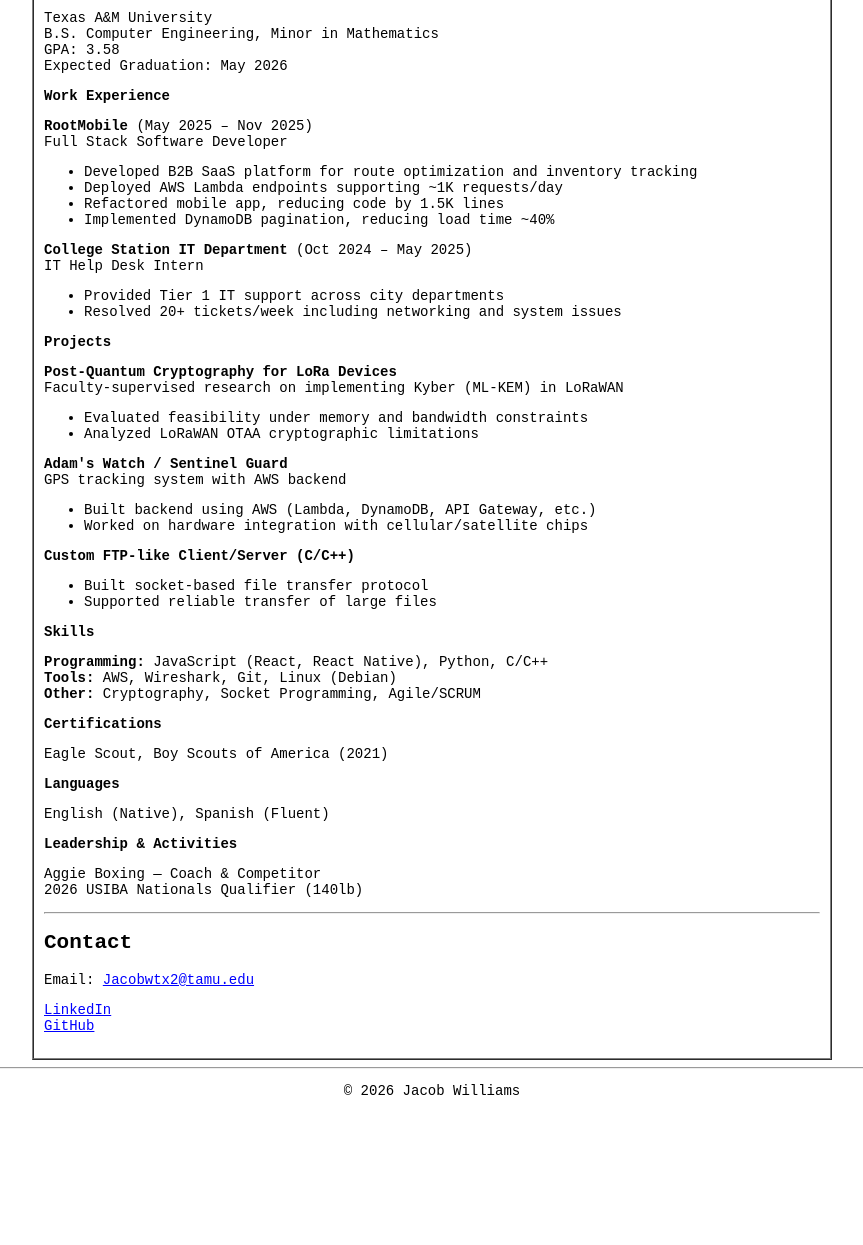
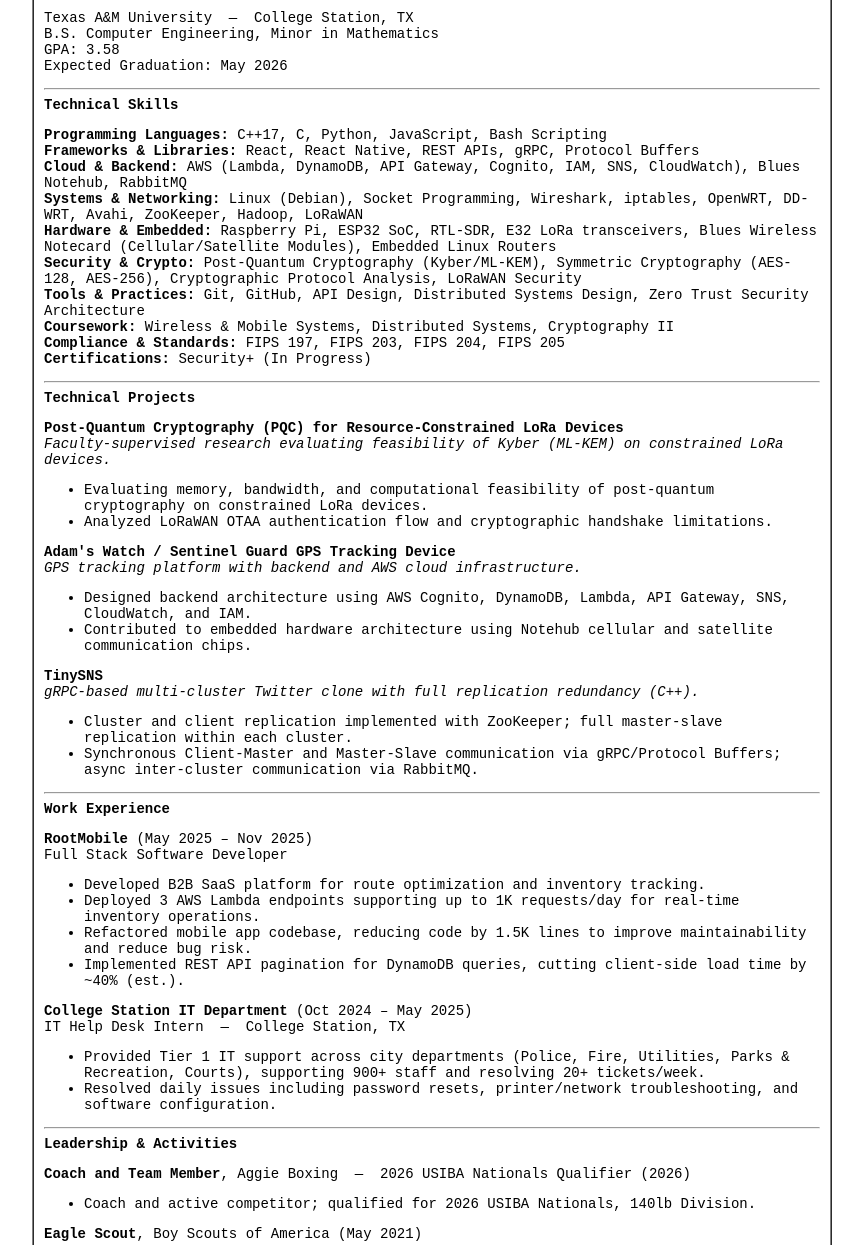
Before and after one commit to coolguyrandy/coolguyrandy.github.io, a plain HTML site: page index.html in a window 1280 px wide. Shown: the part 620-1865 px from the top of the page, without its empty margins (208-1071 px from the left). Before the commit the page ends 1733 px from the top, so only its background shows below. Drawn offline with Linux system fonts and the light colour scheme.

Commit message:
Updated resume

```diff
--- a/index.html
+++ b/index.html
@@ -39,14 +39,11 @@
 Howdy! My name is Jacob Williams (not Randy, although he is a very cool guy). I am a Computer Engineering student at Texas A&amp;M University (Gig 'Em').
 </p>
 
-
 <p>My interest in computers primarily lies in networking and communications in general. Humanity's ability to communicate at range (and the security implications of such communication) fascinates me. My interests do not stop at digital communications as I'm also somewhat interested in Radio technologies (although primarily from a hobbyist standpoint). My other interests include current events, history, and amateur/professional boxing.</p>
 
 <p>I have always been a bit of an old soul, so this website was intentionally designed to ~try~ and emulate the classic 90s internet style. Dont worry -- I know that it is missing something (altough I'm not sure what).... This is a work in progress. Please direct any suggestions to "90s-ify" this website to my email.</p>
 
 <hr>
-
-
 
 <a name="projects"></a>
 <h2>Projects</h2>
@@ -63,79 +60,107 @@ Howdy! My name is Jacob Williams (not Randy, although he is a very cool guy). I
 
 <b>Education</b>
 <p>
-Texas A&amp;M University<br>
+Texas A&amp;M University &nbsp;&mdash;&nbsp; College Station, TX<br>
 B.S. Computer Engineering, Minor in Mathematics<br>
 GPA: 3.58<br>
 Expected Graduation: May 2026
 </p>
 
-<b>Work Experience</b>
+<hr>
+
+<b>Technical Skills</b>
+<p>
+<b>Programming Languages:</b> C++17, C, Python, JavaScript, Bash Scripting<br>
+<b>Frameworks &amp; Libraries:</b> React, React Native, REST APIs, gRPC, Protocol Buffers<br>
+<b>Cloud &amp; Backend:</b> AWS (Lambda, DynamoDB, API Gateway, Cognito, IAM, SNS, CloudWatch), Blues Notehub, RabbitMQ<br>
+<b>Systems &amp; Networking:</b> Linux (Debian), Socket Programming, Wireshark, iptables, OpenWRT, DD-WRT, Avahi, ZooKeeper, Hadoop, LoRaWAN<br>
+<b>Hardware &amp; Embedded:</b> Raspberry Pi, ESP32 SoC, RTL-SDR, E32 LoRa transceivers, Blues Wireless Notecard (Cellular/Satellite Modules), Embedded Linux Routers<br>
+<b>Security &amp; Crypto:</b> Post-Quantum Cryptography (Kyber/ML-KEM), Symmetric Cryptography (AES-128, AES-256), Cryptographic Protocol Analysis, LoRaWAN Security<br>
+<b>Tools &amp; Practices:</b> Git, GitHub, API Design, Distributed Systems Design, Zero Trust Security Architecture<br>
+<b>Coursework:</b> Wireless &amp; Mobile Systems, Distributed Systems, Cryptography II<br>
+<b>Compliance &amp; Standards:</b> FIPS 197, FIPS 203, FIPS 204, FIPS 205<br>
+<b>Certifications:</b> Security+ (In Progress)
+</p>
+
+<hr>
+
+<b>Technical Projects</b>
 
 <p>
-<b>RootMobile</b> (May 2025 – Nov 2025)<br>
-Full Stack Software Developer
+<b>Post-Quantum Cryptography (PQC) for Resource-Constrained LoRa Devices</b><br>
+<i>Faculty-supervised research evaluating feasibility of Kyber (ML-KEM) on constrained LoRa devices.</i>
 <ul>
-  <li>Developed B2B SaaS platform for route optimization and inventory tracking</li>
-  <li>Deployed AWS Lambda endpoints supporting ~1K requests/day</li>
-  <li>Refactored mobile app, reducing code by 1.5K lines</li>
-  <li>Implemented DynamoDB pagination, reducing load time ~40%</li>
+  <li>Evaluating memory, bandwidth, and computational feasibility of post-quantum cryptography on constrained LoRa devices.</li>
+  <li>Analyzed LoRaWAN OTAA authentication flow and cryptographic handshake limitations.</li>
 </ul>
 </p>
 
 <p>
-<b>College Station IT Department</b> (Oct 2024 – May 2025)<br>
-IT Help Desk Intern
+<b>Adam's Watch / Sentinel Guard GPS Tracking Device</b><br>
+<i>GPS tracking platform with backend and AWS cloud infrastructure.</i>
 <ul>
-  <li>Provided Tier 1 IT support across city departments</li>
-  <li>Resolved 20+ tickets/week including networking and system issues</li>
-</ul>
-</p>
-
-<b>Projects</b>
-
-<p>
-<b>Post-Quantum Cryptography for LoRa Devices</b><br>
-Faculty-supervised research on implementing Kyber (ML-KEM) in LoRaWAN
-<ul>
-  <li>Evaluated feasibility under memory and bandwidth constraints</li>
-  <li>Analyzed LoRaWAN OTAA cryptographic limitations</li>
+  <li>Designed backend architecture using AWS Cognito, DynamoDB, Lambda, API Gateway, SNS, CloudWatch, and IAM.</li>
+  <li>Contributed to embedded hardware architecture using Notehub cellular and satellite communication chips.</li>
 </ul>
 </p>
 
 <p>
-<b>Adam's Watch / Sentinel Guard</b><br>
-GPS tracking system with AWS backend
+<b>TinySNS</b><br>
+<i>gRPC-based multi-cluster Twitter clone with full replication redundancy (C++).</i>
 <ul>
-  <li>Built backend using AWS (Lambda, DynamoDB, API Gateway, etc.)</li>
-  <li>Worked on hardware integration with cellular/satellite chips</li>
+  <li>Cluster and client replication implemented with ZooKeeper; full master-slave replication within each cluster.</li>
+  <li>Synchronous Client-Master and Master-Slave communication via gRPC/Protocol Buffers; async inter-cluster communication via RabbitMQ.</li>
+</ul>
+</p>
+
+<hr>
+
+<b>Work Experience</b>
+
+<p>
+<b>RootMobile</b> (May 2025 &ndash; Nov 2025)<br>
+Full Stack Software Developer
+<ul>
+  <li>Developed B2B SaaS platform for route optimization and inventory tracking.</li>
+  <li>Deployed 3 AWS Lambda endpoints supporting up to 1K requests/day for real-time inventory operations.</li>
+  <li>Refactored mobile app codebase, reducing code by 1.5K lines to improve maintainability and reduce bug risk.</li>
+  <li>Implemented REST API pagination for DynamoDB queries, cutting client-side load time by ~40% (est.).</li>
 </ul>
 </p>
 
 <p>
-<b>Custom FTP-like Client/Server (C/C++)</b>
+<b>College Station IT Department</b> (Oct 2024 &ndash; May 2025)<br>
+IT Help Desk Intern &nbsp;&mdash;&nbsp; College Station, TX
 <ul>
-  <li>Built socket-based file transfer protocol</li>
-  <li>Supported reliable transfer of large files</li>
+  <li>Provided Tier 1 IT support across city departments (Police, Fire, Utilities, Parks &amp; Recreation, Courts), supporting 900+ staff and resolving 20+ tickets/week.</li>
+  <li>Resolved daily issues including password resets, printer/network troubleshooting, and software configuration.</li>
 </ul>
 </p>
 
-<b>Skills</b>
+<hr>
+
+<b>Leadership &amp; Activities</b>
+
 <p>
-<b>Programming:</b> JavaScript (React, React Native), Python, C/C++<br>
-<b>Tools:</b> AWS, Wireshark, Git, Linux (Debian)<br>
-<b>Other:</b> Cryptography, Socket Programming, Agile/SCRUM
+<b>Coach and Team Member</b>, Aggie Boxing &nbsp;&mdash;&nbsp; 2026 USIBA Nationals Qualifier (2026)
+<ul>
+  <li>Coach and active competitor; qualified for 2026 USIBA Nationals, 140lb Division.</li>
+</ul>
 </p>
 
-<b>Certifications</b>
-<p>Eagle Scout, Boy Scouts of America (2021)</p>
+<p>
+<b>Eagle Scout</b>, Boy Scouts of America (May 2021)
+<ul>
+  <li>Awarded rank of Eagle Scout on May 13th, 2021 after completion of Eagle Scout project and all Eagle Scout rank requirements.</li>
+</ul>
+</p>
 
-<b>Languages</b>
-<p>English (Native), Spanish (Fluent)</p>
+<hr>
 
-<b>Leadership & Activities</b>
+<b>Additional Information</b>
 <p>
-Aggie Boxing — Coach & Competitor<br>
-2026 USIBA Nationals Qualifier (140lb)
+<b>Languages:</b> English (Native), Spanish (Fluent)<br>
+<b>Interests:</b> Boxing, Reading, Politics &amp; Economics, History, Art
 </p>
 
 <hr>
@@ -148,8 +173,8 @@ Email: <a href="mailto:Jacobwtx2@tamu.edu">Jacobwtx2@tamu.edu</a>
 </p>
 
 <p>
-<a href="https://linkedin.com">LinkedIn</a><br>
-<a href="https://github.com">GitHub</a>
+<a href="https://www.linkedin.com/in/jacob-ryan-williams">LinkedIn</a><br>
+<a href="https://github.com/coolguyrandy">GitHub</a>
 </p>
 
 </td>
@@ -159,7 +184,7 @@ Email: <a href="mailto:Jacobwtx2@tamu.edu">Jacobwtx2@tamu.edu</a>
 <hr>
 
 <center>
-  <p>© 2026 Jacob Williams</p>
+  <p>&#169; 2026 Jacob Williams</p>
 </center>
 
 </body>
```
